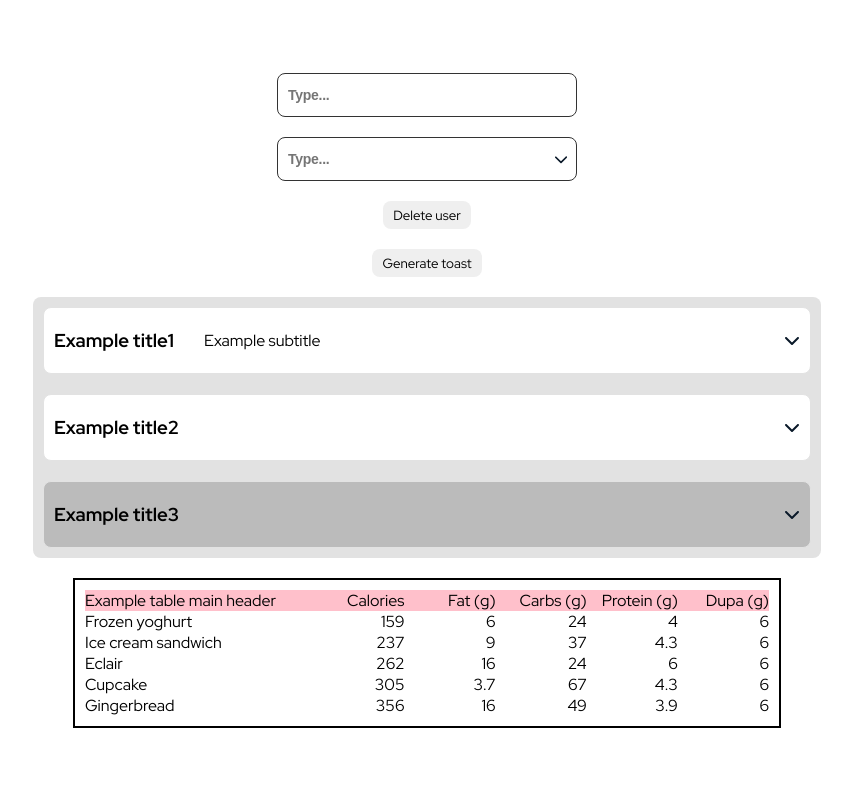
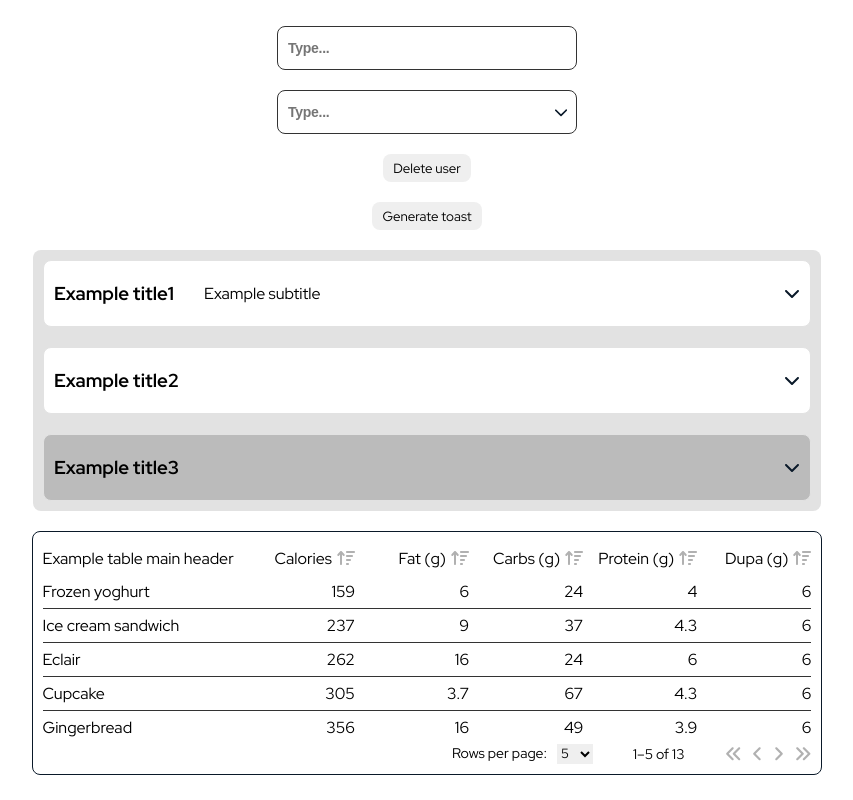
Before and after one commit to rartamosa/React-UI-components, a React (Create React App) app: page / in a window 1280 px wide. Shown: the whole page, without its empty margins (213-1066 px from the left). Built offline with nearby package versions, Linux system fonts and the light colour scheme.

Commit message:
Updated Table component

```diff
--- a/src/App.tsx
+++ b/src/App.tsx
@@ -188,6 +188,12 @@ const App = () => {
         tableRows={tableRows}
         columnNames={dummyColumnNames}
         tableRows2={dummyTableRows} // TODO
+        // headerBackGroundColor="pink"
+        // denseRows={true}
+        // iconColor="blue"
+        // footerIconsColor="orange"
+        // borderColor="red"
+        // borderWidth="10px"
       />
     </>
   );
--- a/src/components/Table/Table.tsx
+++ b/src/components/Table/Table.tsx
@@ -2,13 +2,47 @@ import styled from "styled-components";
 // @ts-ignore
 import uniqid from "uniqid";
 
-import { TableProps, ColumnNames } from "./TableProps";
+import {
+  fas,
+  faArrowUpWideShort,
+  faArrowDownWideShort,
+  faAnglesLeft,
+  faAngleLeft,
+  faAngleRight,
+  faAnglesRight,
+} from "@fortawesome/free-solid-svg-icons";
+import { library } from "@fortawesome/fontawesome-svg-core";
+import { FontAwesomeIcon } from "@fortawesome/react-fontawesome";
+
+import {
+  TableProps,
+  ColumnNames,
+  MAIN_LIGHT_COLOR,
+  MAIN_ICON_COLOR,
+  MAIN_DARK_FONT_COLOR,
+} from "./TableProps";
+
+library.add(
+  fas,
+  faArrowUpWideShort,
+  faArrowDownWideShort,
+  faAnglesLeft,
+  faAngleLeft,
+  faAngleRight,
+  faAnglesRight
+);
 
 const Table = ({
   mainHeader,
   tableRows,
   columnNames,
   tableRows2,
+  headerBackGroundColor = "#fff",
+  denseRows = false,
+  iconColor = MAIN_ICON_COLOR,
+  footerIconsColor,
+  borderColor = MAIN_DARK_FONT_COLOR,
+  borderWidth = "1px",
 }: TableProps) => {
   const createColumnNames2 = (id: string, subHeader: string): ColumnNames => {
     return { id, subHeader };
@@ -31,18 +65,30 @@ const Table = ({
 
   return (
     <>
-      <TContainer>
-        <THead>
-          <TRow columnNames={tableColumnNames}>
-            <TCell style={{ textAlign: "unset" }}>{mainHeader}</TCell>
-            {tableColumnNames.map((cell) => (
+      <TContainer borderColor={borderColor} borderWidth={borderWidth}>
+        <THead
+          headerBackGroundColor={headerBackGroundColor}
+          columnNames={tableColumnNames}
+        >
+          <TCell style={{ textAlign: "unset" }}>{mainHeader}</TCell>
+          {tableColumnNames.map((cell) => (
+            <ColumnName>
               <TCell key={cell.id}>{cell.subHeader}</TCell>
-            ))}
-          </TRow>
+              <FontAwesomeIcon
+                icon={["fas", "arrow-up-wide-short"]}
+                style={{ cursor: "pointer" }}
+                color={iconColor}
+              />
+            </ColumnName>
+          ))}
         </THead>
         <TBody>
           {tableRows.map((row) => (
-            <TRow key={row.id} columnNames={tableColumnNames}>
+            <TRow
+              key={row.id}
+              columnNames={tableColumnNames}
+              denseRows={denseRows}
+            >
               <TCell style={{ textAlign: "unset" }}>{row.cellName}</TCell>
               {Object.entries(row)
                 .filter((cell) => cell[0] !== "id")
@@ -60,6 +106,44 @@ const Table = ({
             </TRow>
           ))} */}
         </TBody>
+        <TFooter>
+          <FooterCell>
+            <span>Rows per page:</span>
+            <RowsSelect>
+              <option value="5">5</option>
+              <option value="10">10</option>
+              <option value="25">25</option>
+              <option value="all">All</option>
+            </RowsSelect>
+          </FooterCell>
+          <FooterCell>1–5 of 13</FooterCell>
+          <FooterCell>
+            <FontAwesomeIcon
+              icon={["fas", "angles-left"]}
+              style={{ cursor: "pointer" }}
+              size="lg"
+              color={footerIconsColor ? footerIconsColor : iconColor}
+            />
+            <FontAwesomeIcon
+              icon={["fas", "angle-left"]}
+              style={{ cursor: "pointer" }}
+              size="lg"
+              color={footerIconsColor ? footerIconsColor : iconColor}
+            />
+            <FontAwesomeIcon
+              icon={["fas", "angle-right"]}
+              style={{ cursor: "pointer" }}
+              size="lg"
+              color={footerIconsColor ? footerIconsColor : iconColor}
+            />
+            <FontAwesomeIcon
+              icon={["fas", "angles-right"]}
+              style={{ cursor: "pointer" }}
+              size="lg"
+              color={footerIconsColor ? footerIconsColor : iconColor}
+            />
+          </FooterCell>
+        </TFooter>
       </TContainer>
     </>
   );
@@ -67,25 +151,81 @@ const Table = ({
 
 export default Table;
 
-export const TContainer = styled.div`
-  border: 2px solid black;
+export const TContainer = styled.div<{
+  borderColor?: string;
+  borderWidth?: string;
+}>`
+  border: ${(props) => props.borderWidth} solid ${(props) => props.borderColor};
   padding: 10px;
+  cursor: default;
+  max-width: 70%;
+  border-radius: 8px;
 `;
 
-export const THead = styled.div`
-  background-color: pink;
+export const THead = styled.div<{
+  headerBackGroundColor?: string;
+  columnNames: ColumnNames[];
+}>`
+  display: grid;
+  grid-template-columns: 2fr repeat(
+      ${(props) => props.columnNames.length},
+      minmax(15px, 1fr)
+    );
+  gap: 15px;
+  padding: 6px 0;
+  background-color: ${(props) => props.headerBackGroundColor};
 `;
 
-export const TBody = styled.div``;
+export const TBody = styled.div`
+  overflow-x: auto;
+`;
 
 export const TRow = styled.div<{
   columnNames: ColumnNames[];
+  denseRows?: boolean;
 }>`
   display: grid;
-  grid-template-columns: 3fr repeat(${(props) => props.columnNames.length}, 1fr);
+  grid-template-columns: 2fr repeat(
+      ${(props) => props.columnNames.length},
+      minmax(15px, 1fr)
+    );
   gap: 15px;
+  padding: ${(props) => (props.denseRows ? "0" : "6px 0")};
+  border-bottom: 1px solid #333;
+  &:last-of-type {
+    border-bottom: none;
+  }
+  &:hover {
+    background-color: ${MAIN_LIGHT_COLOR};
+  }
+`;
+
+export const ColumnName = styled.div`
+  display: flex;
+  align-items: center;
+  justify-content: flex-end;
+  gap: 5px;
 `;
 
 export const TCell = styled.div`
   text-align: right;
 `;
+
+export const TFooter = styled.div`
+  display: flex;
+  align-items: center;
+  justify-content: end;
+  gap: 40px;
+  font-size: 14px;
+`;
+
+export const FooterCell = styled.div`
+  display: flex;
+  gap: 10px;
+`;
+
+export const RowsSelect = styled.select`
+  font-family: inherit;
+  border: none;
+  cursor: pointer;
+`;
--- a/src/components/Table/TableProps.ts
+++ b/src/components/Table/TableProps.ts
@@ -3,6 +3,14 @@ export type TableProps = {
   tableRows: TableRequiredData[];
   columnNames: string[];
   tableRows2: {}[];
+  headerBackGroundColor?: string;
+  denseRows?: boolean;
+  iconColor?: string;
+  footerIconsColor?: string;
+  borderColor?: string;
+  borderWidth?: string;
+  stickyHeader?: boolean; //TODO
+  sortingApplied?: boolean; //TODO
 };
 
 export type TableRequiredData = TableData & {
@@ -18,6 +26,6 @@ export type ColumnNames = {
   subHeader: string;
 };
 
-// export type AdditionalPropertiesAndValues = {
-//   [key: string | number]: string | number | boolean;
-// };
+export const MAIN_LIGHT_COLOR = "#e2e2e2";
+export const MAIN_ICON_COLOR = "#b1b1b1";
+export const MAIN_DARK_FONT_COLOR = "#0A1929";
```
